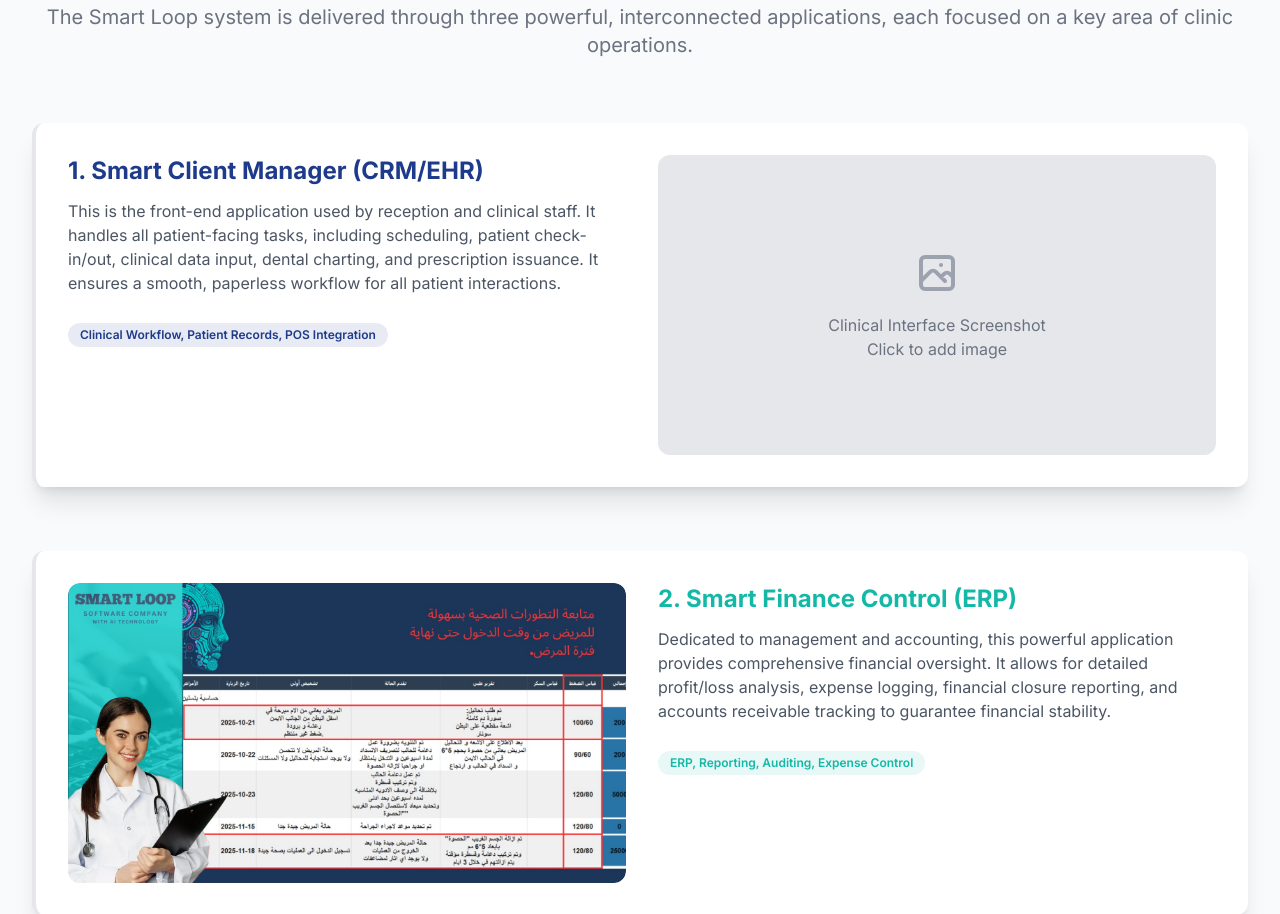
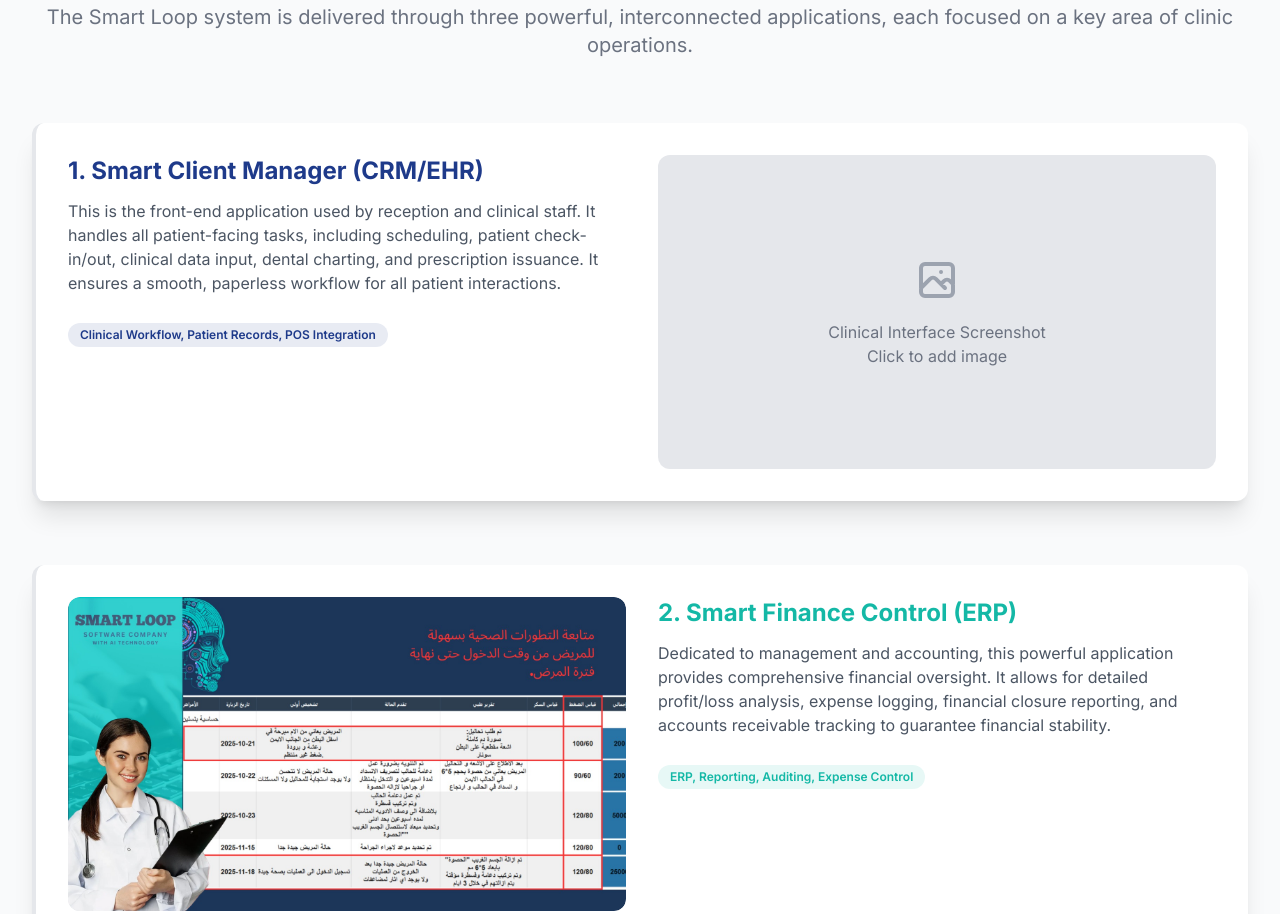
Before and after one commit to smart-loop99/smart-loop99.github.io, a plain HTML site: page index.html in a window 1280 px wide. Shown: the part 1823-2737 px from the top of the page. Drawn offline with nearby package versions, Linux system fonts and the light colour scheme.

Commit message:
Changing scale .screenshot-container to 16:9 to support 1920x1080 screenshots, adding deployment config so the page updates every time i push a code

```diff
--- a/index.html
+++ b/index.html
@@ -24,6 +24,7 @@
 
     <meta charset="UTF-8">
     <meta name="viewport" content="width=device-width, initial-scale=1.0">
+    <meta name="build-time" content="__BUILD_TIME__">
     <title>Smart Loop | Comprehensive Clinic Management System (ERP, CRM, HR, POS)</title>
     <link rel="icon" type="image/svg+xml" href="images/favicon.svg">
     <script src="https://cdn.tailwindcss.com"></script>
@@ -92,7 +93,7 @@
         /* Screenshot Styling */
         .screenshot-container {
             position: relative;
-            height: 300px;
+            aspect-ratio: 16/9;           /* To match 1920x1080 photos in all screens */
             border-radius: 0.75rem;
             overflow: hidden;
             background-color: #e5e7eb;
```
Also changed, not shown: .github/workflows/deploy.yml (added).
